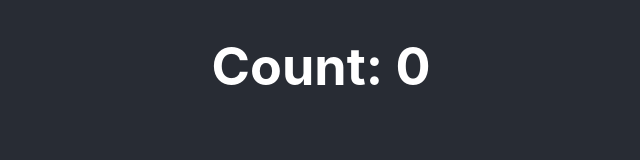
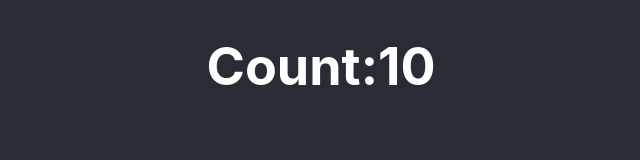
Before and after one commit to Raian-Siddique/pass-object, a React (Create React App) app: page / in a window 1280 px wide. Shown: the top 160 px of the page, without its empty margins (319-959 px from the left). Built offline with nearby package versions, Linux system fonts and the light colour scheme.

Commit message:
auto import working

```diff
--- a/src/App.js
+++ b/src/App.js
@@ -1,6 +1,7 @@
-import React, { useState } from "react";
+// import React, { useState } from "react";
 import logo from "./logo.svg";
 import "./App.css";
+import { useState } from "react";
 
 function App() {
   const nayokList = ["JASHIM", "RUBEL", "MANNA", "bappi"];
@@ -41,10 +42,10 @@ function App() {
 }
 // writtig an state for my function.
 function Counter() {
-  const [count, setCount] = useState();
+  const [count, setCount] = useState(10);
   return (
     <div>
-      <h1>Count: 0</h1>
+      <h1>Count:{count} </h1>
     </div>
   );
 }
```
